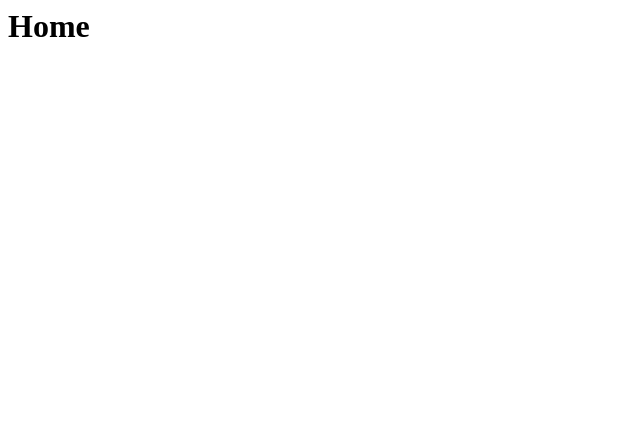
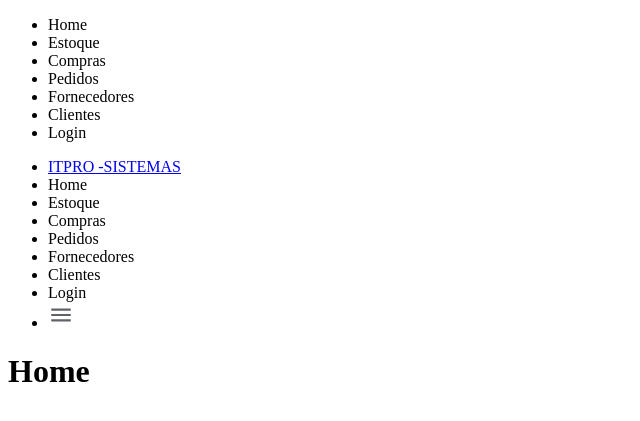
Before and after one commit to douglasinforj/estoque-fabricio, a Django app: page / in a window 1280 px wide. Before the commit the part shown is almost empty. Shown: the top 421 px of the page, without its empty margins (0-640 px from the left). Run offline with Django 5.2, Linux system fonts and the light colour scheme.

Commit message:
Criado o base.html, configurado base.html no home.html

```diff
--- a/estoque_fab_app/templates/estoque_fab_app/base.html
+++ b/estoque_fab_app/templates/estoque_fab_app/base.html
@@ -1,11 +1,42 @@
 <!DOCTYPE html>
-<html lang="en">
+<html lang="pt-BR">
 <head>
     <meta charset="UTF-8">
     <meta name="viewport" content="width=device-width, initial-scale=1.0">
-    <title>Document</title>
+    <title>{% block title %}Sistema Controle Estoque{% endblock %}</title>
 </head>
 <body>
+    <nav>
+        <ul>
+            <li>Home</li>
+            <li>Estoque</li>
+            <li>Compras</li>
+            <li>Pedidos</li>
+            <li>Fornecedores</li>
+            <li>Clientes</li>
+            <li>Login</li>
+        </ul>
+
+        <ul>
+            <li><a href="#">ITPRO -SISTEMAS</a></li>
+            <li>Home</li>
+            <li>Estoque</li>
+            <li>Compras</li>
+            <li>Pedidos</li>
+            <li>Fornecedores</li>
+            <li>Clientes</li>
+            <li>Login</li>
+            <li class="menu-button"  onclick=""><a href="#"><svg xmlns="http://www.w3.org/2000/svg" height="26px" viewBox="0 -960 960 960" width="26px" fill="#5f6368"><path d="M120-240v-80h720v80H120Zm0-200v-80h720v80H120Zm0-200v-80h720v80H120Z"/></svg></a></li>
+        </ul>
+
+    </nav>
+
+    <div class="">
+        {% block content %}
+        <!-- Conteúdo específico da página vai aqui -->
+
+        {% endblock %}
+    </div>
 
 </body>
 </html>
--- a/estoque_fab_app/templates/estoque_fab_app/home.html
+++ b/estoque_fab_app/templates/estoque_fab_app/home.html
@@ -1 +1,9 @@
+{% extends 'estoque_fab_app/base.html' %}
+
+{% block title %}Home{% endblock %}
+
+{% block content %}
+
 <h1>Home</h1>
+
+{% endblock %}
```
